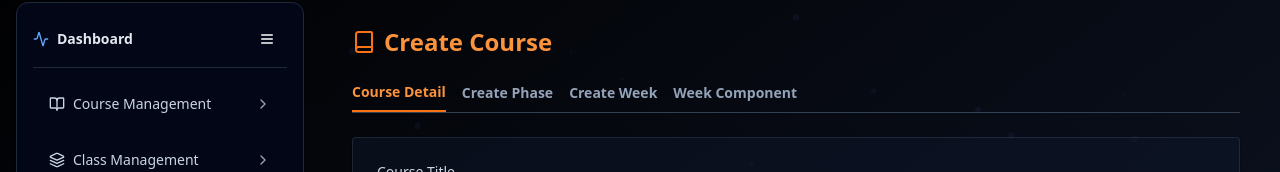
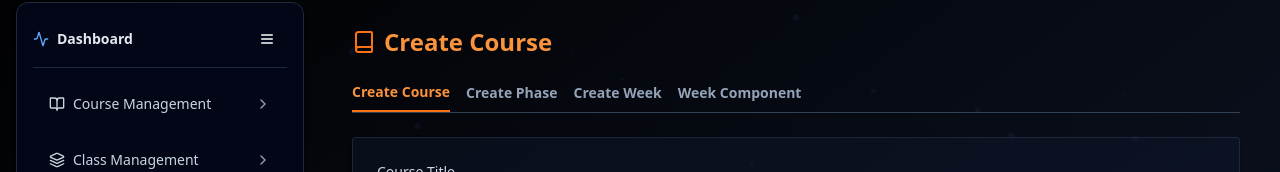
Before and after one commit to abenooo/e-learning, a Next.js app in the folder admin-dashboard/: page /dashboard/courses/createCourse in a window 1280 px wide. Shown: the part 111-283 px from the top of the page. Built offline with nearby package versions, Linux system fonts and the light colour scheme.

Commit message:
create page under course and class management

```diff
--- a/admin-dashboard/app/dashboard/courses/createCourse/page.tsx
+++ b/admin-dashboard/app/dashboard/courses/createCourse/page.tsx
@@ -21,7 +21,7 @@ export default function CreateCoursePage() {
   }
 
   const tabs = [
-    { label: "Course Detail", path: "/dashboard/courses/createCourse" },
+    { label: "Create Course", path: "/dashboard/courses/createCourse" },
     { label: "Create Phase", path: "/dashboard/courses/createPhase" },
     { label: "Create Week", path: "/dashboard/courses/createWeek" },
     { label: "Week Component", path: "/dashboard/courses/createWeekComponent" },
```
